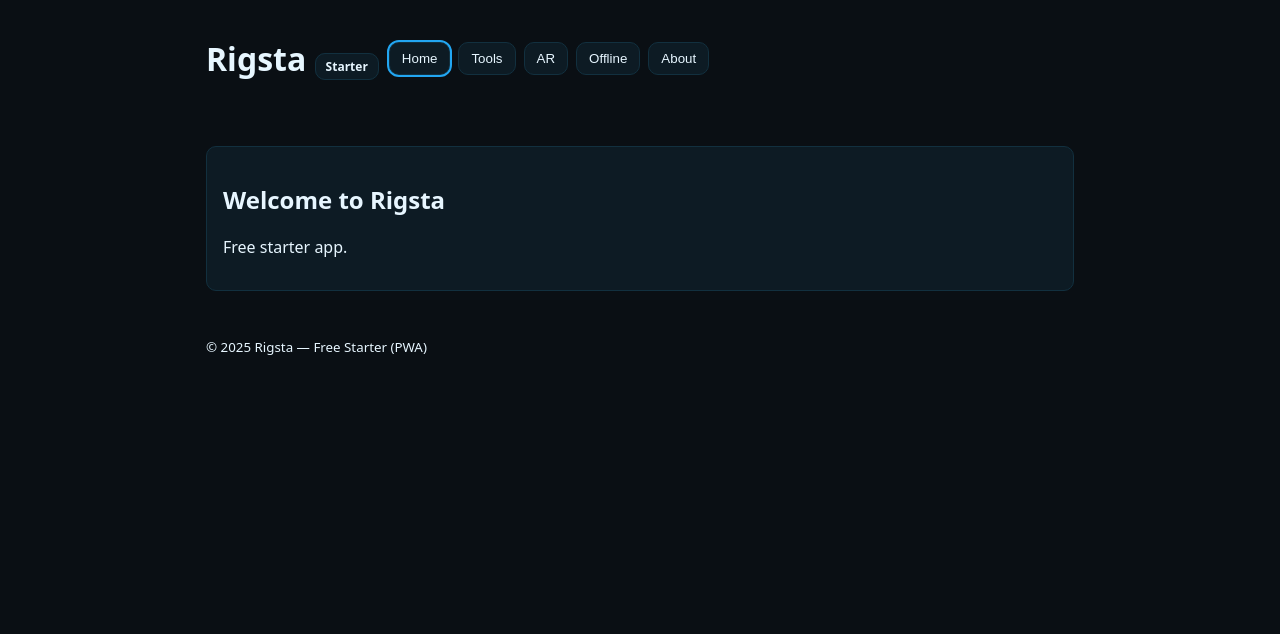
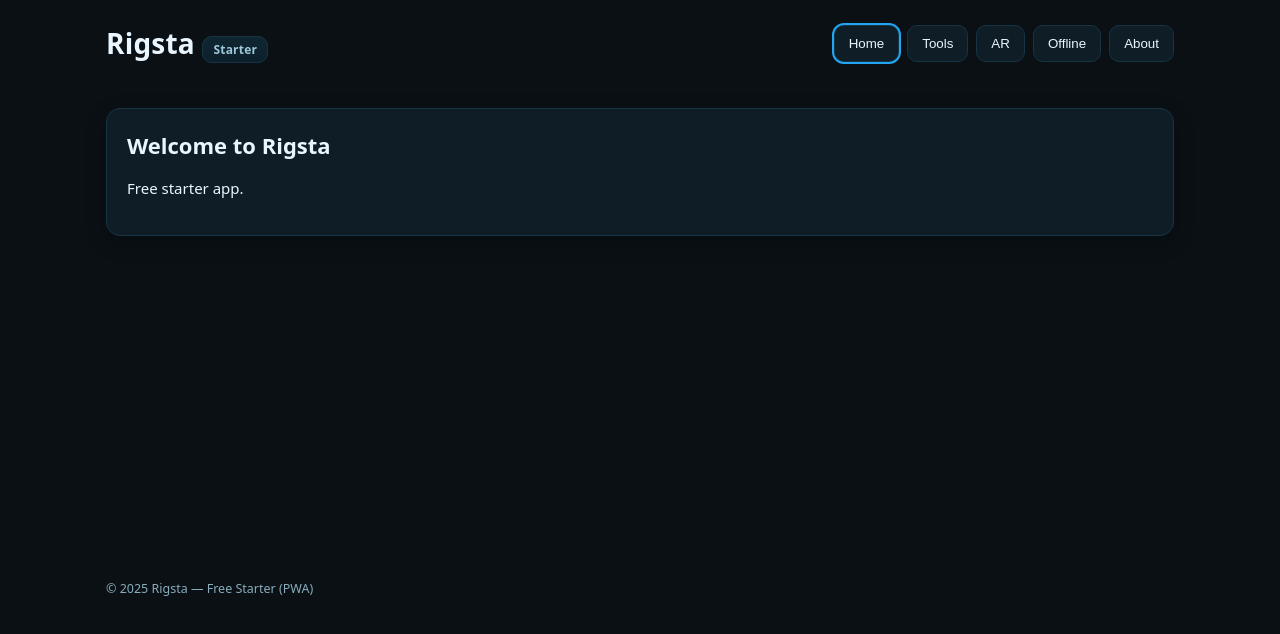
Before and after one commit to Mat6151/rigsta-starter, a website: page public/index.html in a window 1280 px wide. Drawn offline with Linux system fonts and the light colour scheme.

Commit message:
Revamp CSS for dark theme and layout enhancements
Updated styles for a dark, high-contrast theme with improved layout and typography.

```diff
--- a/public/styles.css
+++ b/public/styles.css
@@ -1,9 +1,132 @@
-:root{--bg:#0a0f14;--panel:#0d1b24;--text:#e7f6ff;--accent:#22a6f2}
-*{box-sizing:border-box}body{margin:0;background:var(--bg);color:var(--text);font-family:system-ui,Arial,sans-serif}
-.shell{max-width:900px;margin:0 auto;padding:16px}
-header{display:flex;align-items:center;gap:10px;flex-wrap:wrap}
-.badge{background:var(--panel);border:1px solid #12303f;border-radius:10px;padding:4px 10px;font-size:12px}
-nav{display:flex;gap:8px;flex-wrap:wrap}
-nav button{background:var(--panel);color:var(--text);border:1px solid #12303f;border-radius:10px;padding:8px 12px;cursor:pointer}
-nav button.active{outline:2px solid var(--accent)}
-.card{background:var(--panel);border:1px solid #12303f;border-radius:10px;padding:16px;margin:12px 0}
+/* Rigsta – Brand Theme (Dark, high-contrast, field-friendly) */
+:root{
+  /* Brand palette */
+  --bg:#0a1014;            /* app background */
+  --panel:#0f1d27;         /* cards/nav panels */
+  --panel-2:#0b2733;       /* inputs/buttons base */
+  --border:#173445;        /* subtle borders */
+  --text:#e9f6ff;          /* main text */
+  --muted:#9fc8da;         /* secondary text */
+  --accent:#22a6f2;        /* brand accent (buttons/active) */
+  --accent-2:#59c2ff;      /* accent hover */
+  --ok:#28c76f;            /* success */
+  --warn:#ffb703;          /* warning */
+  --err:#ff5e57;           /* error */
+
+  /* Layout rhythm */
+  --pad:16px;
+  --pad-lg:20px;
+  --rad:14px;
+  --shadow: 0 6px 20px rgba(0,0,0,.25);
+
+  /* Typography */
+  --font: system-ui, -apple-system, Segoe UI, Roboto, Inter, Arial, sans-serif;
+  --h1: 28px;
+  --h2: 22px;
+  --h3: 16px;
+  --body: 15px;
+  --small: 12px;
+}
+
+*{box-sizing:border-box}
+html,body{height:100%}
+body{
+  margin:0;
+  background:var(--bg);
+  color:var(--text);
+  font: 400 var(--body)/1.5 var(--font);
+  -webkit-font-smoothing:antialiased;
+  -moz-osx-font-smoothing:grayscale;
+}
+
+/* Shell containers */
+.shell{max-width:1100px;margin:0 auto;padding:var(--pad)}
+header.shell{display:flex;align-items:center;gap:12px;flex-wrap:wrap;padding-top:22px}
+main.shell{min-height:60vh}
+
+/* Headings */
+h1{margin:0;font-size:var(--h1);font-weight:800;letter-spacing:.2px}
+h2{margin:0 0 8px;font-size:var(--h2);font-weight:700}
+h3{margin:0 0 6px;font-size:var(--h3);font-weight:600}
+
+/* Badge under the title */
+.badge{
+  background:linear-gradient(180deg, #0f2631, #0c202b);
+  border:1px solid var(--border);
+  color:var(--muted);
+  border-radius:10px;
+  padding:4px 10px;
+  font-size:var(--small);
+}
+
+/* Top nav */
+nav{display:flex;gap:8px;flex-wrap:wrap;margin-left:auto}
+nav button{
+  background:var(--panel);
+  color:var(--text);
+  border:1px solid var(--border);
+  border-radius:10px;
+  padding:10px 14px;
+  cursor:pointer;
+  transition: all .15s ease;
+}
+nav button:hover{transform:translateY(-1px);box-shadow:var(--shadow)}
+nav button.active{outline:2px solid var(--accent);}
+
+/* Cards & panels */
+.card{
+  background:var(--panel);
+  border:1px solid var(--border);
+  border-radius:var(--rad);
+  padding:var(--pad-lg);
+  margin:12px 0;
+  box-shadow:var(--shadow);
+}
+.kpi{
+  background:var(--panel-2);
+  border:1px dashed var(--border);
+  border-radius:12px;
+  padding:12px;
+}
+.grid{display:grid;grid-template-columns:repeat(auto-fit,minmax(230px,1fr));gap:12px}
+
+/* Inputs */
+input, select, .calc, .btn{
+  background:var(--panel-2);
+  color:var(--text);
+  border:1px solid var(--border);
+  border-radius:10px;
+  padding:10px 12px;
+  min-width:160px;
+  outline:none;
+}
+input:focus, select:focus{border-color:var(--accent)}
+label{display:block;font-size:var(--small);color:var(--muted);margin-bottom:6px}
+
+/* Primary action button */
+.calc, .btn-primary{
+  background:linear-gradient(180deg, var(--accent), var(--accent-2));
+  border:1px solid #135b88;
+  color:#001824;
+  font-weight:700;
+  cursor:pointer;
+}
+.calc:hover, .btn-primary:hover{filter:brightness(1.05)}
+
+/* Footer */
+.foot{opacity:.85;color:var(--muted)}
+a{color:var(--accent)}
+hr{border:0;border-top:1px solid var(--border);margin:16px 0}
+
+/* Responsive tweaks */
+@media (max-width:640px){
+  :root{ --h1:24px; --h2:20px; --body:15px; }
+  nav{width:100%;margin-left:0}
+}
+
+/* Utility (optional) */
+.row{display:flex;gap:12px;flex-wrap:wrap}
+pre.code{
+  background:#06141b;border:1px solid #112a36;border-radius:10px;
+  padding:12px;overflow:auto;font-size:13px;color:#cfe9f7
+}
```
